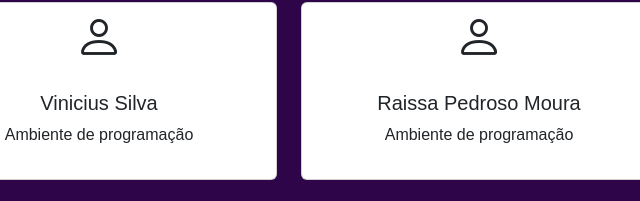
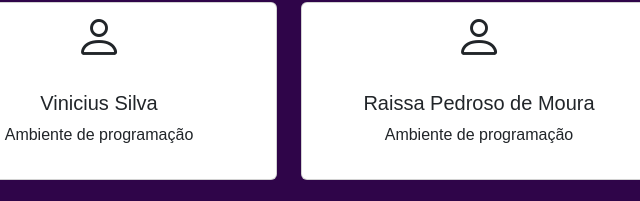
Before and after one commit to Rafssxx/Front-end-GuriasOFCode, a website: page index.html in a window 1280 px wide. Shown: the part 3880-4081 px from the top of the page, 541-1181 px from the left. Drawn offline with nearby package versions, Linux system fonts and the light colour scheme.

Commit message:
Update index.html

```diff
--- a/index.html
+++ b/index.html
@@ -312,7 +312,7 @@
                         <div class="card card-animado text-center align-items-center" style="width: 100%;">
                             <i class="bi bi-person" style="font-size: 48px;"></i>
                             <div class="card-body">
-                                <h5 class="card-title">Raissa Pedroso Moura</h5>
+                                <h5 class="card-title">Raissa Pedroso de Moura</h5>
                                 <p class="roxo">Ambiente de programação</p>
                             </div>
                         </div>
```
